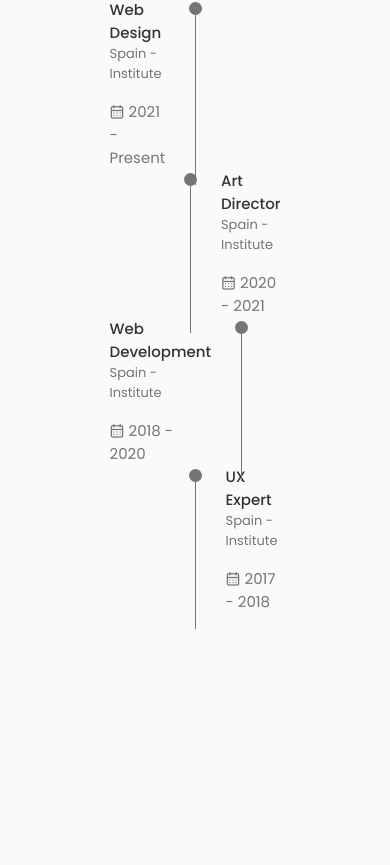
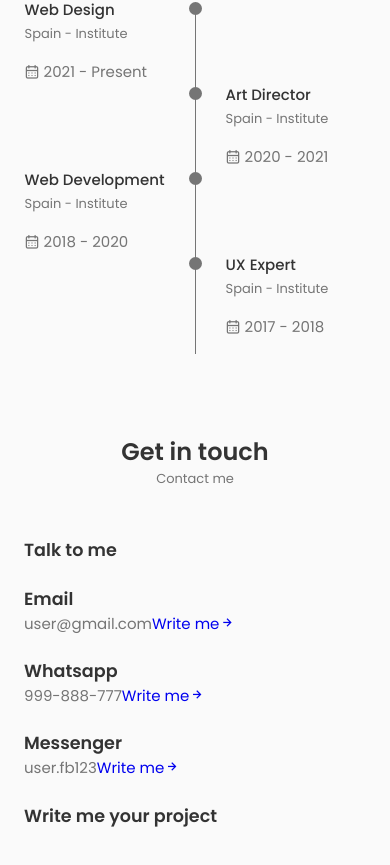
Before and after one commit to patryk77k/my-portfolio, a React (Create React App) app: page / in a window 390 px wide. Shown: the part 3059-3924 px from the top of the page. Before the commit the page ends 3784 px from the top, so only its background shows below. Built offline with nearby package versions, Linux system fonts and the light colour scheme.

Commit message:
contact me form added

```diff
--- a/src/App.js
+++ b/src/App.js
@@ -5,6 +5,7 @@ import About from "./components/about/About";
 import Skills from "./components/skills/Skills";
 import Services from "./components/services/Services";
 import Qualification from "./components/qualifications/Qualification";
+import Contact from "./components/contact/Contact";
 
 function App() {
   return (
@@ -16,6 +17,7 @@ function App() {
         <Skills />
         <Services />
         <Qualification />
+        <Contact />
       </main>
     </>
   );
--- /dev/null
+++ b/src/components/contact/Contact.jsx
@@ -0,0 +1,64 @@
+import React from "react";
+import "./contact.css";
+
+const Contact = () => {
+  return (
+    <section className="contact section" id="contact">
+      <h2 className="section__title">Get in touch</h2>
+      <span className="section__subtitle">Contact me</span>
+
+      <div className="contact__container container grid">
+        <div className="contact__content">
+          <h3 className="contact__title">Talk to me</h3>
+
+          <div className="contact__info">
+            <div className="contact__card">
+              <i className="box bx contact__card-icon"></i>
+              <h3 className="contact__card-title">Email</h3>
+              <span className="contact__card-data">user@gmail.com</span>
+
+              <a
+                href="mailto:examplemail@gmail.com.com"
+                className="contact__button"
+              >
+                Write me
+                <i className="bx bx-right-arrow-alt contact__button-icon"></i>
+              </a>
+            </div>
+
+            <div className="contact__card">
+              <i className="box bx contact__card-icon"></i>
+              <h3 className="contact__card-title">Whatsapp</h3>
+              <span className="contact__card-data">999-888-777</span>
+
+              <a
+                href="https://api.whatsapp.com/send?phone=62214408789&text=Hello, more information!"
+                className="contact__button"
+              >
+                Write me
+                <i className="bx bx-right-arrow-alt contact__button-icon"></i>
+              </a>
+            </div>
+
+            <div className="contact__card">
+              <i className="box bx contact__card-icon"></i>
+              <h3 className="contact__card-title">Messenger</h3>
+              <span className="contact__card-data">user.fb123</span>
+
+              <a href="https://m.me/crypticalcoder" className="contact__button">
+                Write me
+                <i className="bx bx-right-arrow-alt contact__button-icon"></i>
+              </a>
+            </div>
+          </div>
+        </div>
+
+        <div className="contact__content">
+          <h3 className="contact__title">Write me your project</h3>
+        </div>
+      </div>
+    </section>
+  );
+};
+
+export default Contact;
--- a/src/components/qualifications/qualification.css
+++ b/src/components/qualifications/qualification.css
@@ -4,13 +4,14 @@
 .qualification__tabs {
   display: flex;
   justify-content: center;
+
   margin-bottom: var(--mb-2);
 }
 .qualification__button {
   font-size: var(--h3-font-size);
   font-weight: var(--font-medium);
   color: var(--title-color);
-  margin: 0 var (--mb-1);
+  margin: 0 var(--mb-1);
   cursor: pointer;
 }
 I .qualification__button:hover {
@@ -70,3 +71,34 @@ I .qualification__button:hover {
   background-color: var(--text-color);
   transform: translate(6px, -7px);
 }
+
+@media screen and (max-width: 992px) {
+  .qualification__container {
+    margin-left: auto;
+    margin-right: auto;
+  }
+}
+
+/* For medium devices */
+@media screen and (max-width: 768px) {
+  .qualification__container {
+    margin-left: var(--mb-1-5);
+    margin-right: var(--mb-1-5);
+  }
+}
+
+@media screen and (max-width: 576px) {
+  .qualification__sections {
+    grid-template-columns: initial;
+  }
+  .qualification__button {
+    margin: 0 var(--mb-0-75);
+  }
+}
+
+/* For small devices */
+@media screen and (max-width: 350px) {
+  .qualification__active {
+    gap: 0.5rem;
+  }
+}
```
Also changed, not shown: src/components/contact/contact.css (added).
